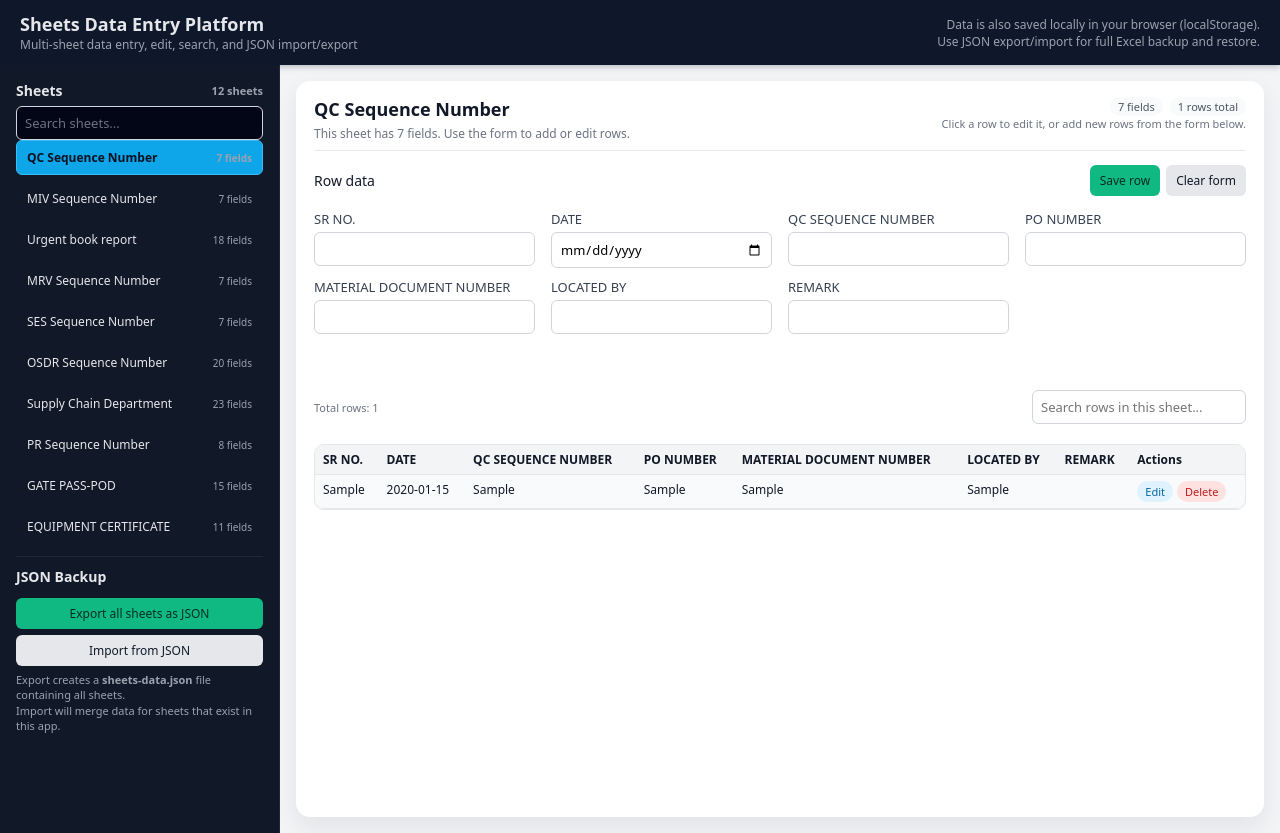
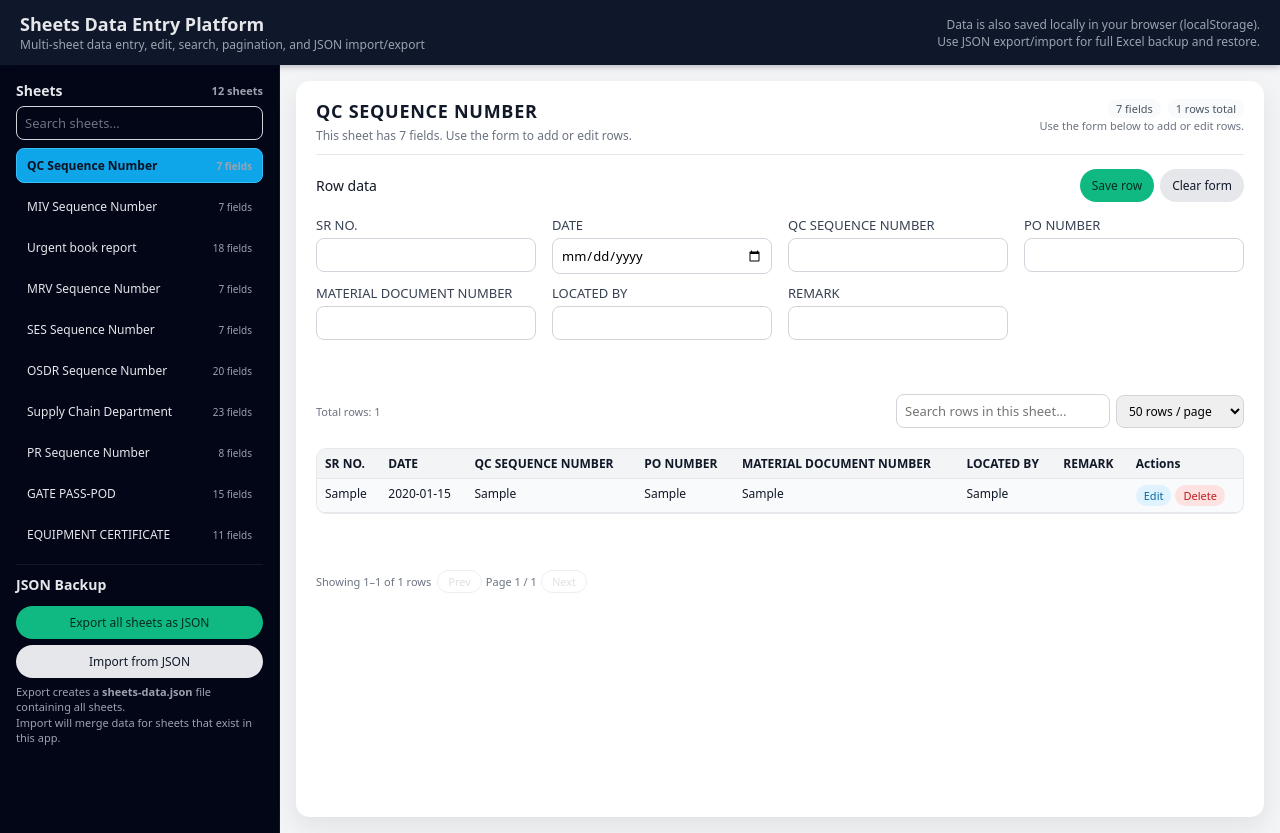
Before and after one commit to SameerAlkinani/LPG-WAREHOUSE-FILES-INDEX, a plain HTML site: page index.html in a window 1280 px wide. Both pictures are taken after typing "Sample", "2020-01-15", "Sample", "Sample", "Sample", "Sample" into the empty fields and a click on the button "Save row". Drawn offline with Linux system fonts and the light colour scheme.

Commit message:
Update index.html

```diff
--- a/index.html
+++ b/index.html
@@ -30,6 +30,9 @@
       justify-content: space-between;
       gap: 12px;
       box-shadow: 0 2px 6px rgba(15,23,42,0.25);
+      position: sticky;
+      top: 0;
+      z-index: 50;
     }
 
     .app-header-title {
@@ -59,13 +62,13 @@
 
     .sidebar {
       width: 280px;
-      background: #111827;
+      background: #020617;
       color: #e5e7eb;
       padding: 16px;
       display: flex;
       flex-direction: column;
       gap: 12px;
-      border-right: 1px solid #1f2937;
+      border-right: 1px solid #111827;
     }
 
     .sidebar-section-title {
@@ -85,9 +88,9 @@
 
     .sidebar-search {
       width: 100%;
-      padding: 6px 8px;
-      border-radius: 6px;
-      border: 1px solid #374151;
+      padding: 7px 10px;
+      border-radius: 8px;
+      border: 1px solid #1e293b;
       background: #020617;
       color: #e5e7eb;
       font-size: 12px;
@@ -100,7 +103,7 @@
     .sheet-list {
       list-style: none;
       padding: 0;
-      margin: 0;
+      margin: 8px 0 0 0;
       max-height: 50vh;
       overflow-y: auto;
     }
@@ -113,8 +116,8 @@
       width: 100%;
       border: none;
       padding: 8px 10px;
-      border-radius: 6px;
-      background: #111827;
+      border-radius: 8px;
+      background: #020617;
       color: #e5e7eb;
       text-align: left;
       cursor: pointer;
@@ -140,8 +143,8 @@
     }
 
     .sheet-btn:hover {
-      background: #1f2937;
-      border-color: #374151;
+      background: #0b1120;
+      border-color: #1e293b;
       transform: translateY(-1px);
     }
 
@@ -153,7 +156,7 @@
     }
 
     .json-controls {
-      border-top: 1px solid #1f2937;
+      border-top: 1px solid #111827;
       padding-top: 10px;
       margin-top: 4px;
       font-size: 12px;
@@ -168,8 +171,8 @@
       align-items: center;
       justify-content: center;
       gap: 4px;
-      border-radius: 6px;
-      padding: 7px 10px;
+      border-radius: 999px;
+      padding: 8px 12px;
       border: none;
       cursor: pointer;
       font-size: 12px;
@@ -224,7 +227,7 @@
     .main-card {
       background: #ffffff;
       border-radius: 14px;
-      padding: 16px 18px;
+      padding: 18px 20px;
       box-shadow: 0 10px 24px rgba(15,23,42,0.08);
       display: flex;
       flex-direction: column;
@@ -239,7 +242,7 @@
       justify-content: space-between;
       gap: 10px;
       border-bottom: 1px solid #e5e7eb;
-      padding-bottom: 8px;
+      padding-bottom: 10px;
     }
 
     .main-header-left {
@@ -251,6 +254,8 @@
     .main-header-title {
       font-size: 18px;
       margin: 0;
+      text-transform: uppercase;
+      letter-spacing: 0.04em;
     }
 
     .main-header-sub {
@@ -313,15 +318,6 @@
       background: #d1d5db;
     }
 
-    .btn-danger {
-      background: #ef4444;
-      color: #fef2f2;
-    }
-
-    .btn-danger:hover {
-      background: #f97373;
-    }
-
     form {
       display: grid;
       grid-template-columns: repeat(auto-fit, minmax(210px, 1fr));
@@ -344,7 +340,7 @@
     input[type="number"],
     input[type="date"] {
       padding: 7px 8px;
-      border-radius: 6px;
+      border-radius: 8px;
       border: 1px solid #d1d5db;
       font-size: 13px;
     }
@@ -360,7 +356,7 @@
       flex-wrap: wrap;
       align-items: center;
       gap: 8px;
-      margin-top: 4px;
+      margin-top: 2px;
       font-size: 12px;
     }
 
@@ -401,12 +397,26 @@
       color: #6b7280;
     }
 
+    .table-search-group {
+      display: flex;
+      gap: 6px;
+      align-items: center;
+      flex-wrap: wrap;
+    }
+
     .table-search {
       padding: 6px 8px;
-      border-radius: 6px;
+      border-radius: 8px;
       border: 1px solid #d1d5db;
       font-size: 12px;
-      min-width: 200px;
+      min-width: 180px;
+    }
+
+    .page-size-select {
+      padding: 6px 8px;
+      border-radius: 8px;
+      border: 1px solid #d1d5db;
+      font-size: 12px;
     }
 
     .table-wrapper {
@@ -415,6 +425,7 @@
       border-radius: 10px;
       border: 1px solid #e5e7eb;
       background: #f9fafb;
+      max-height: calc(100vh - 320px);
     }
 
     table {
@@ -435,6 +446,9 @@
       background: #f3f4f6;
       font-weight: 600;
       white-space: nowrap;
+      position: sticky;
+      top: 0;
+      z-index: 5;
     }
 
     tr:nth-child(even) td {
@@ -484,6 +498,44 @@
       background: #fecaca;
     }
 
+    /* Pagination */
+
+    .pagination {
+      display: flex;
+      justify-content: space-between;
+      align-items: center;
+      margin-top: 8px;
+      font-size: 11px;
+      color: #6b7280;
+      flex-wrap: wrap;
+      gap: 6px;
+    }
+
+    .pagination-controls {
+      display: flex;
+      gap: 4px;
+      flex-wrap: wrap;
+      align-items: center;
+    }
+
+    .pagination-btn {
+      border-radius: 999px;
+      border: 1px solid #d1d5db;
+      background: #ffffff;
+      padding: 3px 10px;
+      font-size: 11px;
+      cursor: pointer;
+    }
+
+    .pagination-btn:hover:not(:disabled) {
+      background: #e5e7eb;
+    }
+
+    .pagination-btn:disabled {
+      opacity: 0.4;
+      cursor: default;
+    }
+
     @media (max-width: 900px) {
       .app-body {
         flex-direction: column;
@@ -491,10 +543,13 @@
       .sidebar {
         width: 100%;
         border-right: none;
-        border-bottom: 1px solid #1f2937;
+        border-bottom: 1px solid #111827;
       }
       .main-card {
         min-height: auto;
+      }
+      .table-wrapper {
+        max-height: none;
       }
     }
   </style>
@@ -504,7 +559,9 @@
     <header class="app-header">
       <div>
         <div class="app-header-title">Sheets Data Entry Platform</div>
-        <div class="app-header-sub">Multi-sheet data entry, edit, search, and JSON import/export</div>
+        <div class="app-header-sub">
+          Multi-sheet data entry, edit, search, pagination, and JSON import/export
+        </div>
       </div>
       <div class="app-header-right">
         <div>Data is also saved locally in your browser (localStorage).</div>
@@ -552,7 +609,9 @@
         <section class="main-card">
           <div class="main-header">
             <div class="main-header-left">
-              <h2 id="sheetTitle" class="main-header-title">Select a sheet from the left sidebar</h2>
+              <h2 id="sheetTitle" class="main-header-title">
+                Select a sheet from the left sidebar
+              </h2>
               <div id="sheetSubtitle" class="main-header-sub">
                 Sheet fields and names are automatically generated from your Excel file.
               </div>
@@ -566,16 +625,22 @@
                   <span id="rowsCountTag">0 rows</span>
                 </span>
               </div>
-              <div>Click a row to edit it, or add new rows from the form below.</div>
+              <div>Use the form below to add or edit rows.</div>
             </div>
           </div>
 
           <div class="form-header-row">
             <div class="form-title">Row data</div>
             <div class="form-actions">
-              <button id="saveRowBtn" class="btn btn-primary" type="button">Save row</button>
-              <button id="clearFormBtn" class="btn btn-secondary" type="button">Clear form</button>
-              <button id="cancelEditBtn" class="btn btn-secondary" type="button" style="display:none;">Cancel edit</button>
+              <button id="saveRowBtn" class="btn btn-primary" type="button">
+                Save row
+              </button>
+              <button id="clearFormBtn" class="btn btn-secondary" type="button">
+                Clear form
+              </button>
+              <button id="cancelEditBtn" class="btn btn-secondary" type="button" style="display:none;">
+                Cancel edit
+              </button>
             </div>
           </div>
 
@@ -588,25 +653,34 @@
 
           <div class="table-header-row">
             <div class="row-stats" id="rowStats"></div>
+            <div class="table-search-group">
               <input
                 id="rowSearch"
                 class="table-search"
                 type="text"
                 placeholder="Search rows in this sheet..."
               />
+              <select id="pageSizeSelect" class="page-size-select">
+                <option value="25">25 rows / page</option>
+                <option value="50" selected>50 rows / page</option>
+                <option value="100">100 rows / page</option>
+              </select>
+            </div>
           </div>
 
           <div class="table-wrapper">
             <table id="dataTable"></table>
           </div>
           <div id="noDataMsg" class="no-data"></div>
+
+          <div id="pagination" class="pagination"></div>
         </section>
       </main>
     </div>
   </div>
 
   <script>
-    // Sheets configuration based on your Excel file (columns names cleaned from extra spaces)
+    // Sheets configuration based on your Excel file
     const sheetsConfig = {
       "QC Sequence Number": [
         "SR NO.",
@@ -692,7 +766,7 @@
         "STATUS"
       ],
 
-      "Supply Chain Department ": [
+      "Supply Chain Department": [
         "No.",
         "Badge #",
         "Name",
@@ -802,6 +876,8 @@
     let editIndex = null;
     let rowSearchQuery = "";
     let sheetSearchQuery = "";
+    let currentPage = 1;
+    let pageSize = 50;
 
     // DOM references
     const sheetListEl = document.getElementById("sheetList");
@@ -824,6 +900,8 @@
     const tableEl = document.getElementById("dataTable");
     const noDataMsgEl = document.getElementById("noDataMsg");
     const rowSearchEl = document.getElementById("rowSearch");
+    const pageSizeSelectEl = document.getElementById("pageSizeSelect");
+    const paginationEl = document.getElementById("pagination");
 
     const exportJsonBtn = document.getElementById("exportJsonBtn");
     const importJsonInput = document.getElementById("importJsonInput");
@@ -979,6 +1057,7 @@
       setEditIndicator(null);
       rowSearchQuery = "";
       rowSearchEl.value = "";
+      currentPage = 1;
       showMessage("", "");
       renderSheetList();
       renderForm();
@@ -1032,7 +1111,7 @@
       });
     }
 
-    // Table
+    // Table & pagination
 
     function getFilteredRows() {
       if (!currentSheet) return [];
@@ -1050,27 +1129,90 @@
       );
     }
 
+    function renderPagination(totalRows, visibleRows, filteredRows) {
+      if (!currentSheet) {
+        paginationEl.innerHTML = "";
+        return;
+      }
+
+      const total = filteredRows.length;
+      const totalPages = Math.max(1, Math.ceil(total / pageSize));
+      if (currentPage > totalPages) currentPage = totalPages;
+
+      const startIndex = (currentPage - 1) * pageSize + 1;
+      const endIndex = Math.min(currentPage * pageSize, total);
+
+      const infoText =
+        "Showing " +
+        (total ? startIndex + "–" + endIndex : "0") +
+        " of " +
+        total +
+        " rows" +
+        (rowSearchQuery.trim() ? " (filtered)" : "");
+
+      const container = document.createElement("div");
+      container.className = "pagination";
+
+      const infoSpan = document.createElement("div");
+      infoSpan.textContent = infoText;
+      container.appendChild(infoSpan);
+
+      const controls = document.createElement("div");
+      controls.className = "pagination-controls";
+
+      const prevBtn = document.createElement("button");
+      prevBtn.type = "button";
+      prevBtn.className = "pagination-btn";
+      prevBtn.textContent = "Prev";
+      prevBtn.disabled = currentPage <= 1;
+      prevBtn.addEventListener("click", () => {
+        if (currentPage > 1) {
+          currentPage -= 1;
+          renderTable();
+        }
+      });
+
+      const pageInfo = document.createElement("span");
+      pageInfo.textContent = "Page " + currentPage + " / " + totalPages;
+
+      const nextBtn = document.createElement("button");
+      nextBtn.type = "button";
+      nextBtn.className = "pagination-btn";
+      nextBtn.textContent = "Next";
+      nextBtn.disabled = currentPage >= totalPages;
+      nextBtn.addEventListener("click", () => {
+        if (currentPage < totalPages) {
+          currentPage += 1;
+          renderTable();
+        }
+      });
+
+      controls.appendChild(prevBtn);
+      controls.appendChild(pageInfo);
+      controls.appendChild(nextBtn);
+
+      container.appendChild(controls);
+      paginationEl.innerHTML = "";
+      paginationEl.appendChild(container);
+    }
+
     function renderTable() {
       tableEl.innerHTML = "";
       noDataMsgEl.textContent = "";
+      paginationEl.innerHTML = "";
 
       if (!currentSheet) return;
 
       const fields = sheetsConfig[currentSheet] || [];
       const allRows = dataStore[currentSheet] || [];
-      const rows = getFilteredRows();
+      const filteredRows = getFilteredRows();
 
       const total = allRows.length;
-      const visible = rows.length;
 
       rowsCountTagEl.textContent = total + " rows total";
       if (rowSearchQuery.trim()) {
         rowStatsEl.textContent =
-          "Showing " +
-          visible +
-          " of " +
-          total +
-          " rows (filtered by search).";
+          "Filtered rows: " + filteredRows.length + " of " + total;
       } else {
         rowStatsEl.textContent = "Total rows: " + total;
       }
@@ -1081,7 +1223,7 @@
         return;
       }
 
-      if (!rows.length) {
+      if (!filteredRows.length) {
         if (total === 0) {
           noDataMsgEl.textContent =
             "No data entered for this sheet yet. Add a row using the form above.";
@@ -1091,6 +1233,13 @@
         }
         return;
       }
+
+      const totalPages = Math.max(1, Math.ceil(filteredRows.length / pageSize));
+      if (currentPage > totalPages) currentPage = totalPages;
+
+      const start = (currentPage - 1) * pageSize;
+      const end = Math.min(start + pageSize, filteredRows.length);
+      const pageRows = filteredRows.slice(start, end);
 
       const thead = document.createElement("thead");
       const headerRow = document.createElement("tr");
@@ -1109,7 +1258,7 @@
       tableEl.appendChild(thead);
 
       const tbody = document.createElement("tbody");
-      rows.forEach(row => {
+      pageRows.forEach(row => {
         const realIndex = allRows.indexOf(row);
         const tr = document.createElement("tr");
 
@@ -1149,6 +1298,8 @@
       });
 
       tableEl.appendChild(tbody);
+
+      renderPagination(total, pageRows.length, filteredRows);
     }
 
     function startEditRow(index) {
@@ -1162,6 +1313,7 @@
         "You are editing an existing row. Update fields and click \"Update row\".",
         "success"
       );
+      window.scrollTo({ top: 0, behavior: "smooth" });
     }
 
     function deleteRow(index) {
@@ -1296,12 +1448,19 @@
 
     rowSearchEl.addEventListener("input", e => {
       rowSearchQuery = e.target.value || "";
+      currentPage = 1;
       renderTable();
     });
 
     sheetSearchEl.addEventListener("input", e => {
       sheetSearchQuery = e.target.value || "";
       renderSheetList();
+    });
+
+    pageSizeSelectEl.addEventListener("change", e => {
+      pageSize = parseInt(e.target.value, 10) || 50;
+      currentPage = 1;
+      renderTable();
     });
 
     // Initial load
```
Lines whose indentation alone changed are shown as unchanged.
